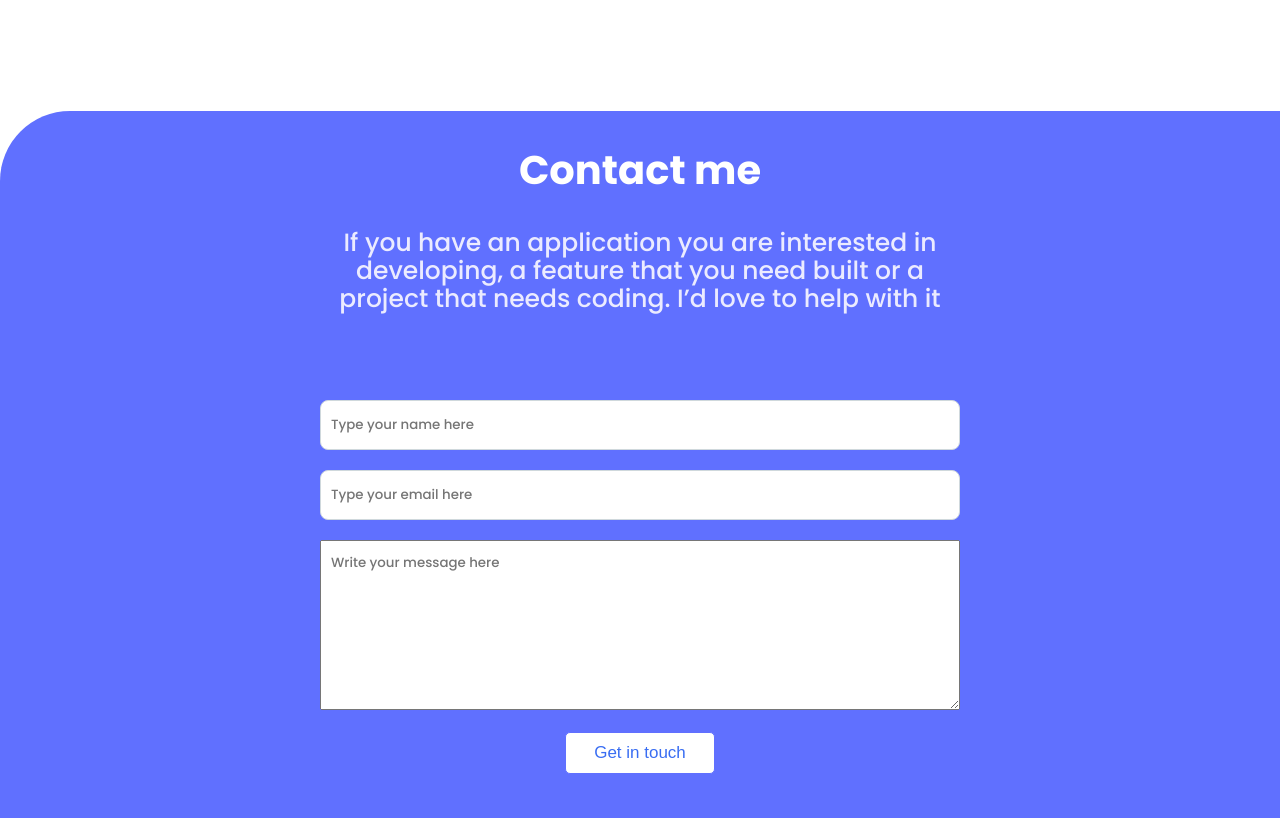
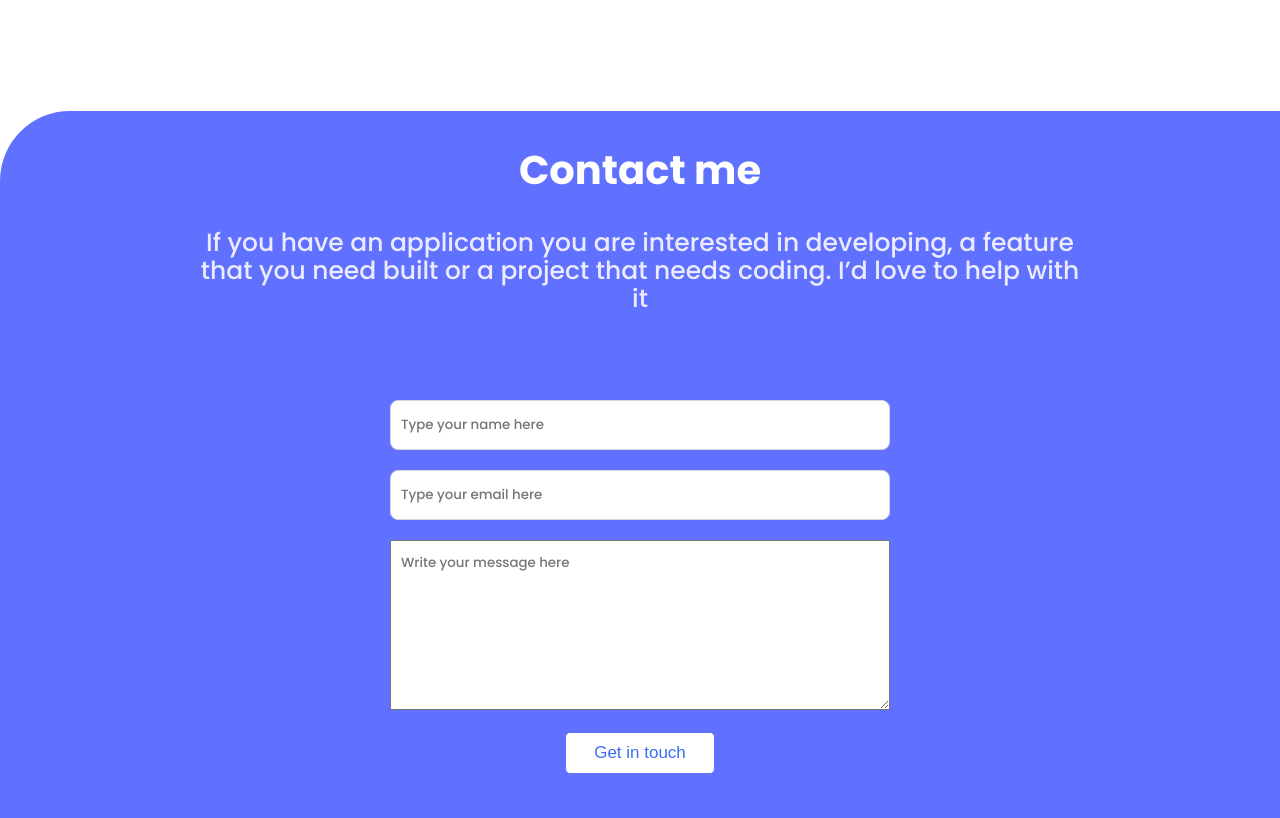
Before and after one commit to wayungi/Portfolio, a website: page index.html in a window 1280 px wide. Shown: the part 3417-4235 px from the top of the page. Drawn offline with Linux system fonts and the light colour scheme.

Commit message:
Fix and centecontact-me form

```diff
--- a/style.css
+++ b/style.css
@@ -332,8 +332,9 @@ button:active {
   background-repeat: no-repeat;
   background-position: 100% 80%;
   background-size: contain;
-  padding: 0 25%;
-  /* padding: 0 10%; */
+  padding: 0 15%;
+  align-items: center;
+
 }
 
 .background-one h1 {
@@ -514,5 +515,13 @@ button[type="submit"] {
     display: none;
   }
 
+  .contact-page-info{
+    text-align: center;
+  }
+
+  input,
+  textarea{
+    width:500px;
+  }
 
 }
```
